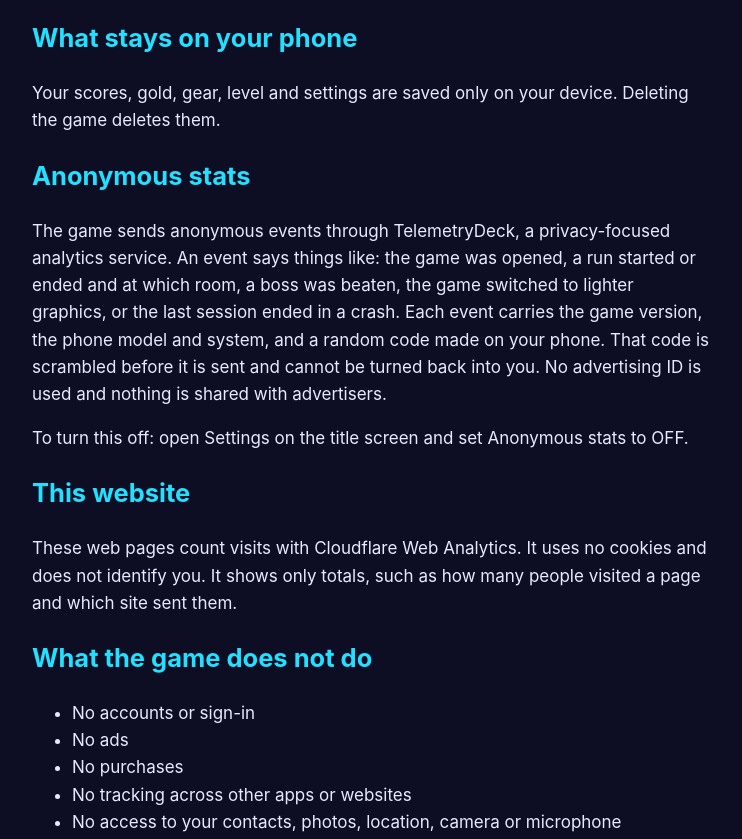
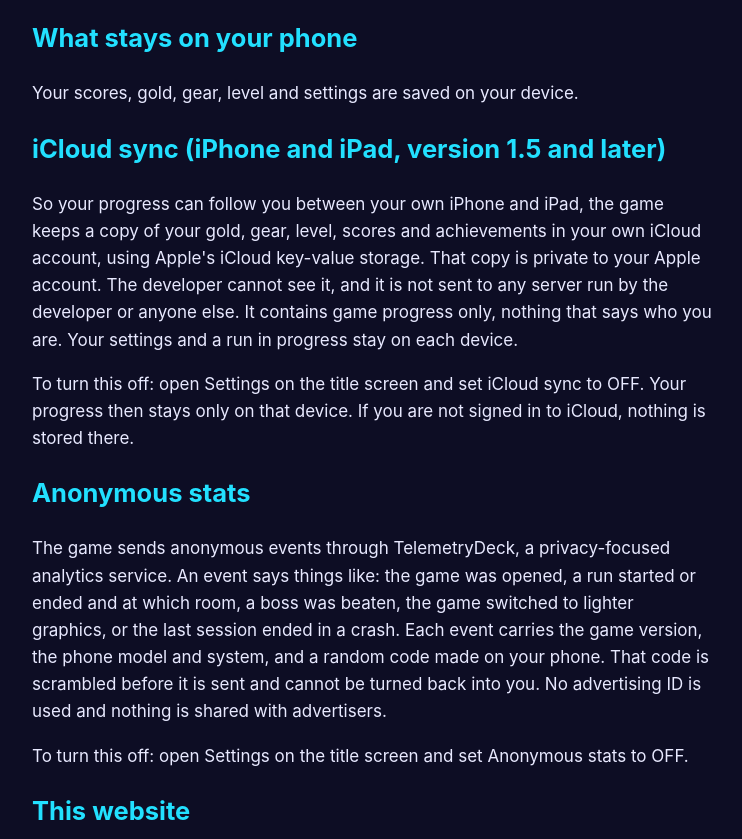
Before and after one commit to alexandra767/getgigledger-site, a plain HTML site: page wrens-lantern/privacy.html in a window 1280 px wide. Shown: the part 389-1228 px from the top of the page, without its empty margins (268-1010 px from the left). Drawn offline with Linux system fonts and the light colour scheme.

Commit message:
Wren's Lantern: iCloud sync in privacy page and help
Co-Authored-By: Claude Fable 5.2 <noreply@anthropic.com>

```diff
--- a/wrens-lantern/privacy.html
+++ b/wrens-lantern/privacy.html
@@ -8,14 +8,17 @@
 <h2>The short version</h2>
 <p>Wren's Lantern does not collect your name, email, location, contacts or anything else that says who you are. It sends a small amount of anonymous information about how the game is running so crashes and problems can be found and fixed. You can turn that off.</p>
 <h2>What stays on your phone</h2>
-<p>Your scores, gold, gear, level and settings are saved only on your device. Deleting the game deletes them.</p>
+<p>Your scores, gold, gear, level and settings are saved on your device.</p>
+<h2>iCloud sync (iPhone and iPad, version 1.5 and later)</h2>
+<p>So your progress can follow you between your own iPhone and iPad, the game keeps a copy of your gold, gear, level, scores and achievements in your own iCloud account, using Apple's iCloud key-value storage. That copy is private to your Apple account. The developer cannot see it, and it is not sent to any server run by the developer or anyone else. It contains game progress only, nothing that says who you are. Your settings and a run in progress stay on each device.</p>
+<p>To turn this off: open Settings on the title screen and set iCloud sync to OFF. Your progress then stays only on that device. If you are not signed in to iCloud, nothing is stored there.</p>
 <h2>Anonymous stats</h2>
 <p>The game sends anonymous events through TelemetryDeck, a privacy-focused analytics service. An event says things like: the game was opened, a run started or ended and at which room, a boss was beaten, the game switched to lighter graphics, or the last session ended in a crash. Each event carries the game version, the phone model and system, and a random code made on your phone. That code is scrambled before it is sent and cannot be turned back into you. No advertising ID is used and nothing is shared with advertisers.</p>
 <p>To turn this off: open Settings on the title screen and set Anonymous stats to OFF.</p>
 <h2>This website</h2>
 <p>These web pages count visits with Cloudflare Web Analytics. It uses no cookies and does not identify you. It shows only totals, such as how many people visited a page and which site sent them.</p>
 <h2>What the game does not do</h2>
-<ul><li>No accounts or sign-in</li><li>No ads</li><li>No purchases</li><li>No tracking across other apps or websites</li><li>No access to your contacts, photos, location, camera or microphone</li></ul>
+<ul><li>No accounts or sign-in of its own (iCloud sync uses the iCloud account already on your device)</li><li>No ads</li><li>No purchases</li><li>No tracking across other apps or websites</li><li>No access to your contacts, photos, location, camera or microphone</li></ul>
 <h2>Children</h2>
 <p>The game is not aimed at children under 13 and collects no personal information from anyone.</p>
 <h2>Changes</h2>
```
Also changed, not shown: wrens-lantern/help.html (+3 -1 lines).
